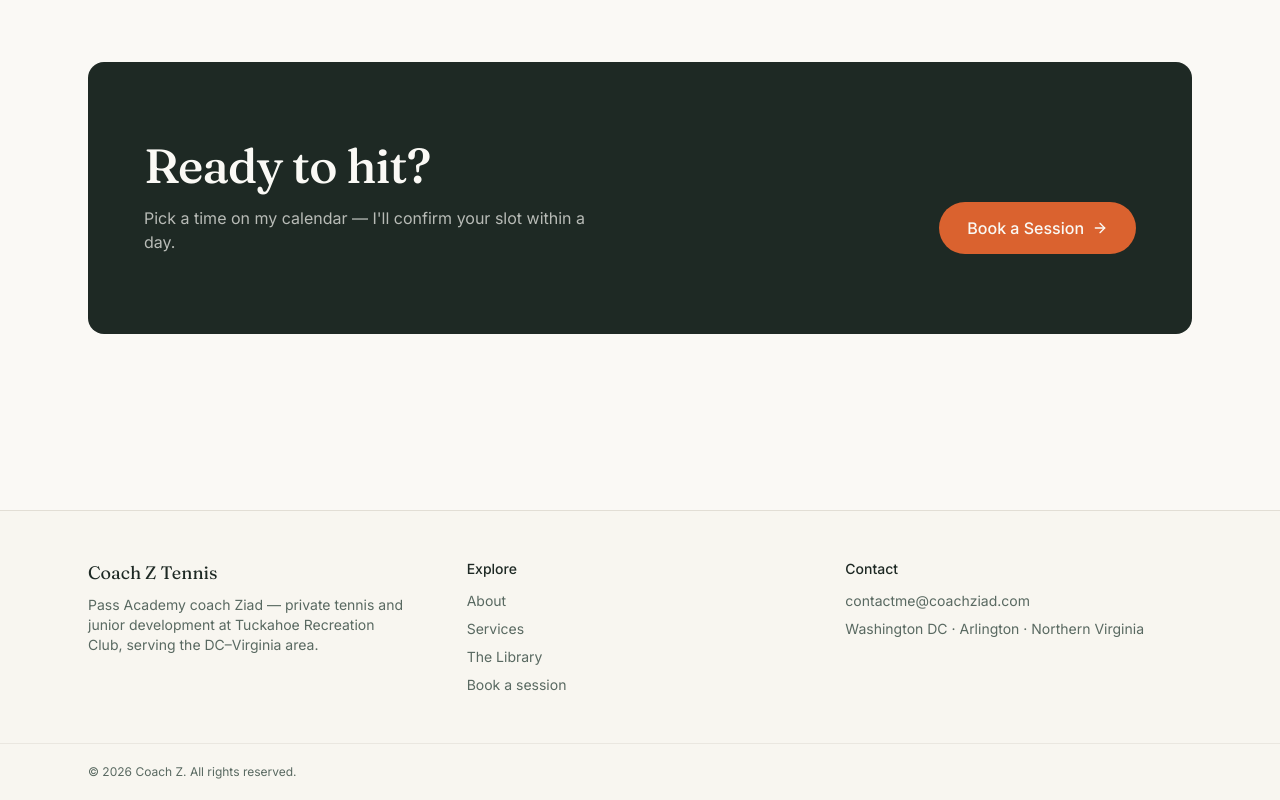
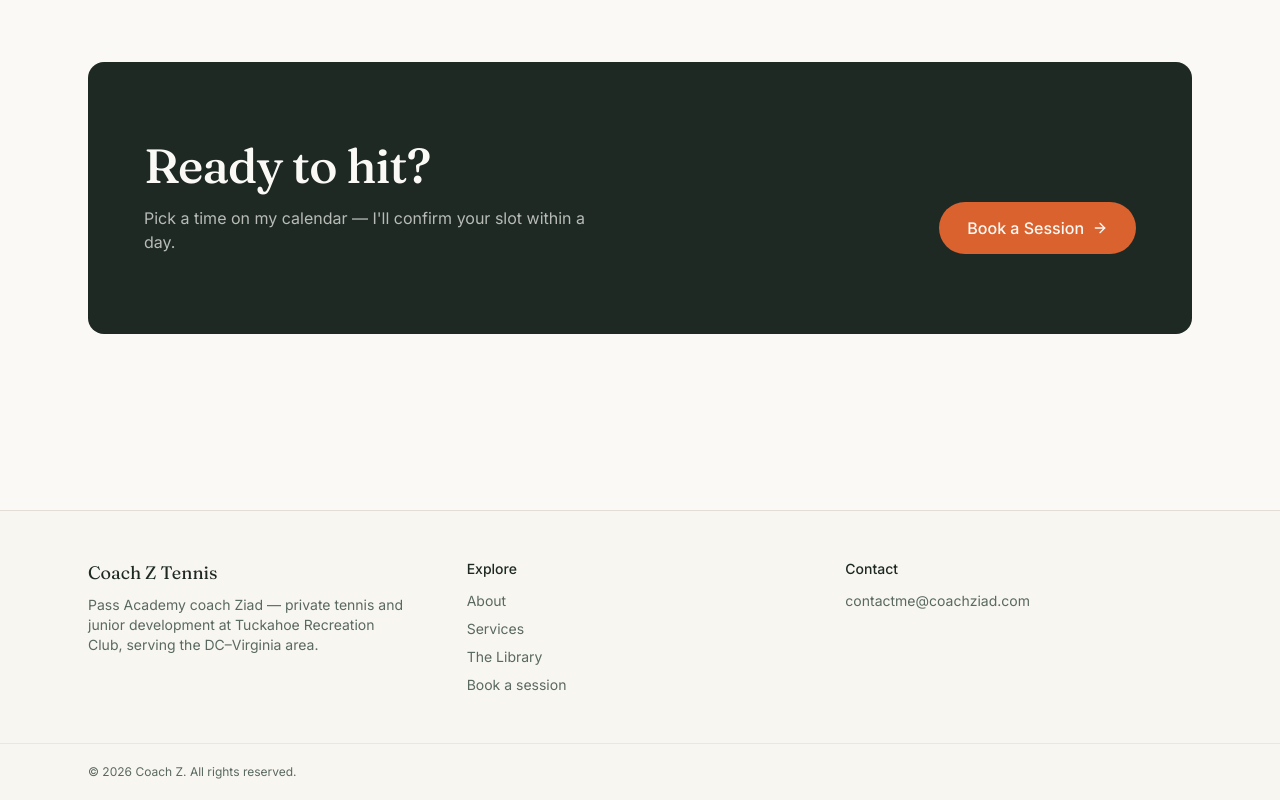
Before and after one commit to meknazee/ziad-website, a React (Vite) app: page / in a window 1280 px wide. Shown: the part 852-1652 px from the top of the page. Built offline with nearby package versions, Linux system fonts and the light colour scheme; what @lovable.dev/cloud-auth-js would draw is missing.

Commit message:
Changes
Co-authored-by: coach-z256 <290502547+coach-z256@users.noreply.github.com>

```diff
--- a/src/components/SiteFooter.tsx
+++ b/src/components/SiteFooter.tsx
@@ -23,7 +23,7 @@ export const SiteFooter = () => {
           <div className="font-medium mb-3">Contact</div>
           <ul className="space-y-2 text-muted-foreground">
             <li><a href="mailto:contactme@coachziad.com" className="hover:text-foreground">contactme@coachziad.com</a></li>
-            <li>Washington DC · Arlington · Northern Virginia</li>
+
           </ul>
         </div>
       </div>
```
